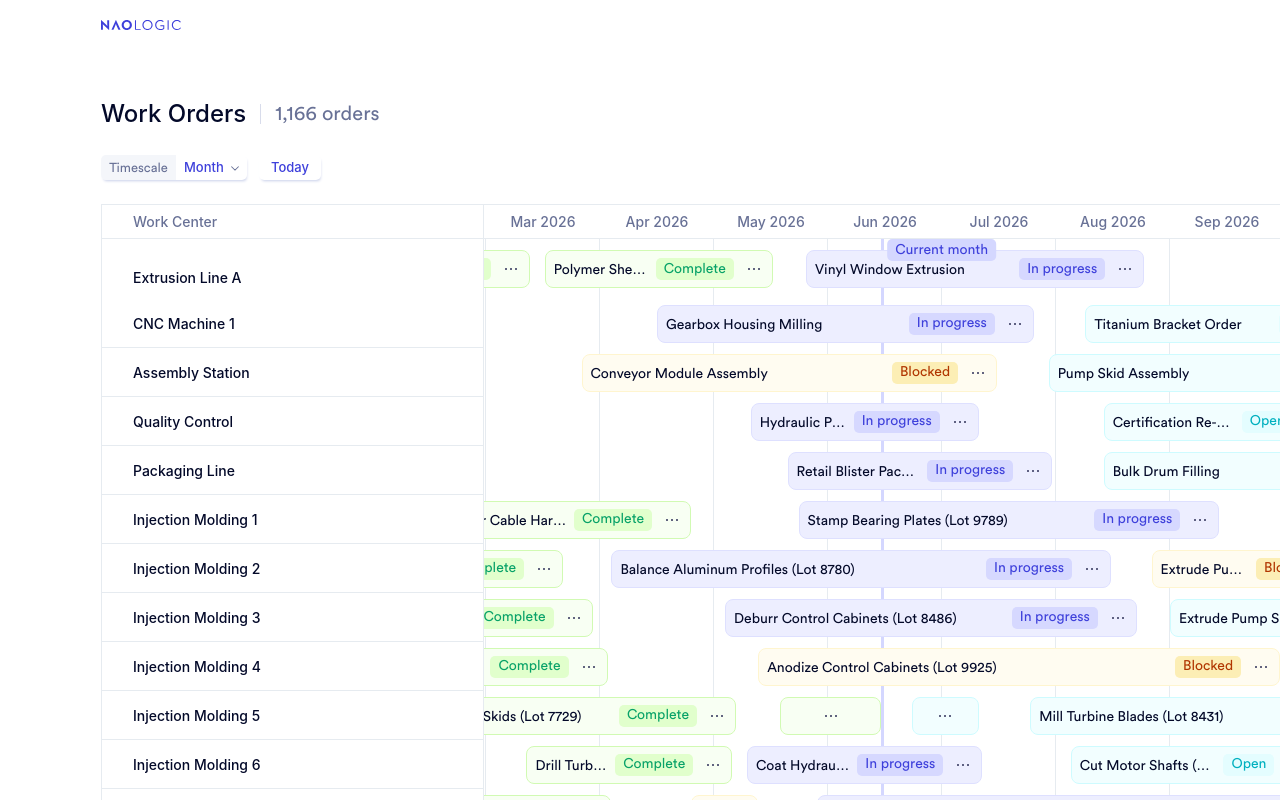
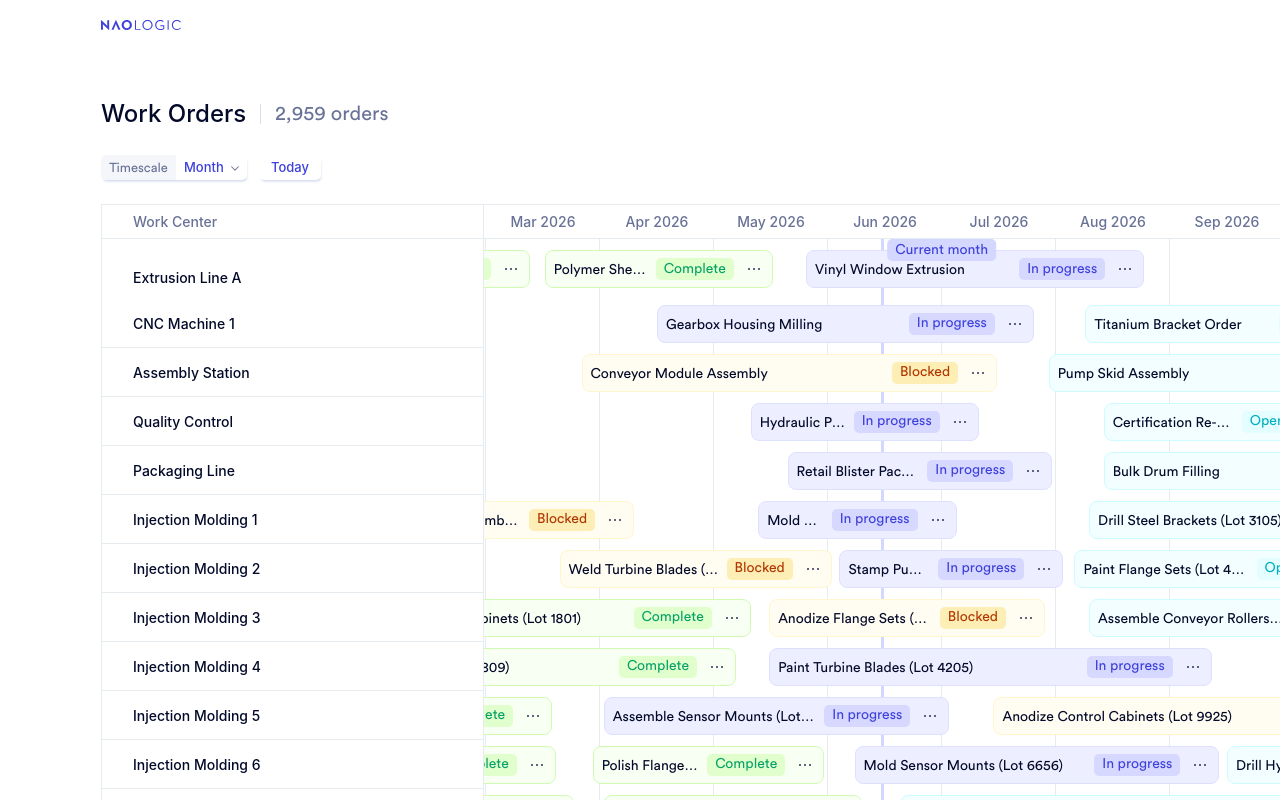
Before and after one commit to Alex88Ryabov/work-order-schedule, an Angular app: page / in a window 1280 px wide. Built offline with nearby package versions, Linux system fonts and the light colour scheme; a web font is replaced by a local one.

Commit message:
[naologic][technical-test] Improved tooltip positioning, increased the number of orders

```diff
--- a/src/app/components/timeline/timeline.component.ts
+++ b/src/app/components/timeline/timeline.component.ts
@@ -147,7 +147,7 @@ export class TimelineComponent {
     this.centersWidth.set(this.centersRef().nativeElement.offsetWidth);
   }
 
-  protected readonly hover = signal<{ row: number; ghostX: number | null; barId: string | null } | null>(null);
+  protected readonly hover = signal<{ row: number; ghostX: number | null; barId: string | null; pointerX: number } | null>(null);
 
   private readonly rows = computed<TimelineRowMeta[]>(() => {
     const byCenter = this.store.ordersByCenter();
@@ -243,13 +243,12 @@ export class TimelineComponent {
     const tipBoxHeight = 64; // name + status/date lines + padding, used for the flip test
     const below = hover.row === 0 || barTop - view.top < TIP_GAP + tipBoxHeight;
 
-    // Keep the centred tooltip inside the visible grid so it isn't hidden behind the
-    // sticky centers column on the left or pushed past the right edge of the screen.
+    // Follow the pointer horizontally, but keep the tooltip inside the visible grid so it
+    // isn't hidden behind the sticky centers column on the left or pushed past the right edge.
     const tipHalfWidth = 168; // half the max tooltip width (320px) plus a small margin
-    const barCenter = bar.left + bar.width / 2;
     const visLeft = view.left;
     const visRight = view.left + view.width - this.centersWidth();
-    const left = Math.min(Math.max(barCenter, visLeft + tipHalfWidth), visRight - tipHalfWidth);
+    const left = Math.min(Math.max(hover.pointerX, visLeft + tipHalfWidth), visRight - tipHalfWidth);
 
     return {
       left,
@@ -299,14 +298,14 @@ export class TimelineComponent {
     // Over a bar: show its details tooltip, no create-ghost.
     const barEl = (event.target as HTMLElement).closest('.timeline__bar') as HTMLElement | null;
     if (barEl) {
-      this.hover.set({ row, ghostX: null, barId: barEl.dataset['docId'] ?? null });
+      this.hover.set({ row, ghostX: null, barId: barEl.dataset['docId'] ?? null, pointerX: x });
       return;
     }
 
     // Over empty space: show the one-column create ghost centred on the pointer.
     const scale = this.scale();
     const ghostX = Math.max(0, Math.min(x - scale.colWidth / 2, scale.totalWidth - scale.colWidth));
-    this.hover.set({ row, ghostX, barId: null });
+    this.hover.set({ row, ghostX, barId: null, pointerX: x });
   }
 
   protected onBodyMouseLeave(): void {
--- a/src/app/core/constants/seed-data.ts
+++ b/src/app/core/constants/seed-data.ts
@@ -77,8 +77,8 @@ export const BULK_PRODUCTS = [
   'Turbine Blades', 'Cable Harnesses', 'Compressor Heads', 'Flange Sets', 'Gasket Kits',
 ] as const;
 
-// Orders are seeded this many days into the past and future from today.
-export const BULK_HORIZON_DAYS = 540;
+// Orders are seeded this many days into the past and future from today (~15 months each way).
+export const BULK_HORIZON_DAYS = 450;
 
 // How many times each work-center family is repeated.
-export const BULK_CENTER_MULTIPLIER = 1;
+export const BULK_CENTER_MULTIPLIER = 3;
--- a/src/app/core/utils/seed-data.ts
+++ b/src/app/core/utils/seed-data.ts
@@ -49,7 +49,7 @@ function bulkData(today: Date): SeedData {
         const gap = rnd() < 0.3 ? randomInt(rnd, 14, 40) : randomInt(rnd, 2, 14);
         const start = addDays(cursor, gap);
         if (start.getTime() > horizonEnd.getTime()) break;
-        const end = addDays(start, rnd() < 0.2 ? randomInt(rnd, 14, 35) : randomInt(rnd, 45, 150));
+        const end = addDays(start, randomInt(rnd, 45, 120)); // each order runs 1.5–4 months
         orders.push(
           createWorkOrderDoc({
             name: `${pick(rnd, BULK_OPERATIONS)} ${pick(rnd, BULK_PRODUCTS)} (Lot ${randomInt(rnd, 1000, 9999)})`,
```
